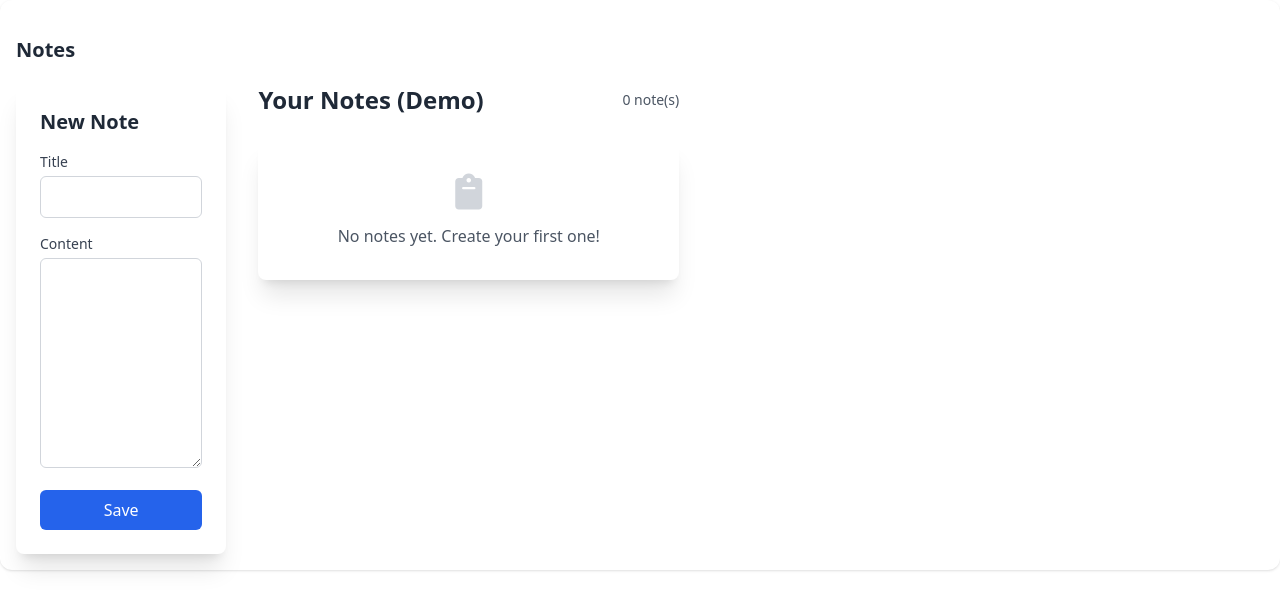
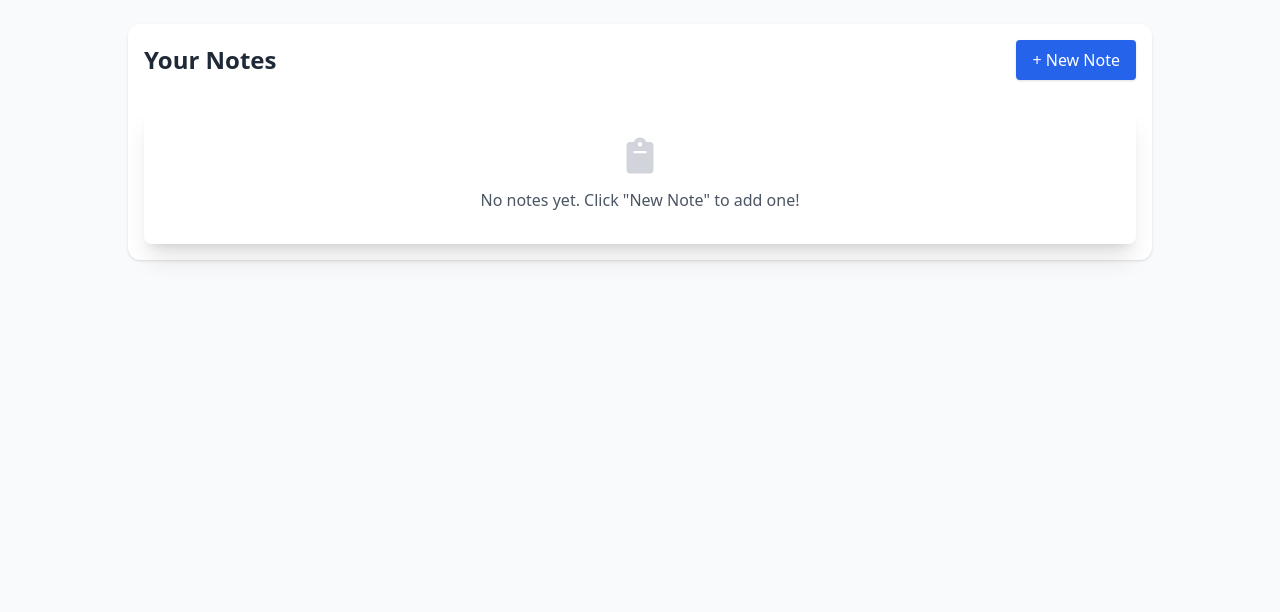
Before and after one commit to uly-r/team-red-dashboard, a PHP site: page /components/notes.php in a window 1280 px wide. Shown: the top 612 px of the page. Run offline with PHP 8.4, Linux system fonts and the light colour scheme; tables that the repository leaves empty hold one stand-in row (values such as "Sample post"); some libraries are stand-ins or nearby versions.

Commit message:
Deleted the side bar and left the user icon, and added a pop up to notes

```diff
--- a/src/views/components/notes.php
+++ b/src/views/components/notes.php
@@ -55,86 +55,37 @@
     <script src="https://cdn.tailwindcss.com"></script>
     <link rel="stylesheet" href="https://cdnjs.cloudflare.com/ajax/libs/font-awesome/6.0.0/css/all.min.css">
 </head>
-<body>
+<body class="bg-gray-50">
 
-    <div class="bg-white rounded-xl p-4 shadow flex flex-col items-start">
+<div class="bg-white rounded-xl p-4 shadow w-full max-w-5xl mx-auto mt-6">
+    <div class="flex justify-between items-center mb-6">
+        <h1 class="text-2xl font-bold text-gray-800">Your Notes</h1>
+        <button onclick="document.getElementById('noteModal').classList.remove('hidden')"
+                class="bg-blue-600 hover:bg-blue-700 text-white px-4 py-2 rounded shadow transition">
+            + New Note
+        </button>
+    </div>
 
-        <h2 class="text-xl font-bold text-gray-800 m-5 ml-0">Notes</h2>
-        <!-- Flash Messages -->
+    <!-- Flash Message -->
     <?php if (isset($_SESSION['note_message'])): ?>
-            <div class="mb-6 p-4 bg-green-100 border border-green-400 text-green-700 rounded w-full">
+        <div class="mb-6 p-4 bg-green-100 border border-green-400 text-green-700 rounded">
             <?= $_SESSION['note_message']; unset($_SESSION['note_message']); ?>
         </div>
     <?php endif; ?>
-        <div class="flex flex-col lg:flex-row gap-8">
-            <!-- Note Form -->
-            <div class="lg:w-1/3">
-                <div class="bg-white rounded-lg shadow-xl p-6 sticky top-4">
-                    <h2 class="text-xl font-bold text-gray-800 mb-4">
-                        <?= $editing_note ? 'Edit Note' : 'New Note' ?>
-                    </h2>
-                    <form action="" method="POST">
-                        <?php if ($editing_note): ?>
-                            <input type="hidden" name="note_id" value="<?= $editing_note['id'] ?>">
-                        <?php endif; ?>
 
-                        <div class="mb-4">
-                            <label for="title" class="block text-sm font-medium text-gray-700 mb-1">Title</label>
-                            <input type="text" id="title" name="title"
-                                   value="<?= htmlspecialchars($editing_note['title'] ?? '') ?>"
-                                   class="w-full px-3 py-2 border border-gray-300 rounded-md focus:ring-blue-500 focus:border-blue-500"
-                                   required>
-                        </div>
-
-                        <div class="mb-4">
-                            <label for="content" class="block text-sm font-medium text-gray-700 mb-1">Content</label>
-                            <textarea id="content" name="content" rows="8"
-                                      class="w-full px-3 py-2 border border-gray-300 rounded-md focus:ring-blue-500 focus:border-blue-500"
-                                      required><?= htmlspecialchars($editing_note['content'] ?? '') ?></textarea>
-                        </div>
-
-                        <button type="submit" name="<?= $editing_note ? 'update_note' : 'add_note' ?>"
-                                class="w-full bg-blue-600 hover:bg-blue-700 text-white font-medium py-2 px-4 rounded-md transition">
-                            <?= $editing_note ? 'Update' : 'Save' ?>
-                        </button>
-
-                        <?php if ($editing_note): ?>
-                            <a href="notes.php" class="block mt-2 text-center text-sm text-gray-600 hover:text-gray-800">
-                                Cancel
-                            </a>
-                        <?php endif; ?>
-                    </form>
-                </div>
-            </div>
-
-            <!-- Notes List -->
-            <div class="lg:w-2/3">
-                <div class="flex justify-between items-center mb-6">
-                    <h1 class="text-2xl font-bold text-gray-800">Your Notes (Demo)</h1>
-                    <span class="text-sm text-gray-600"><?= count($notes) ?> note(s)</span>
-                </div>
-
+    <!-- Notes Display -->
     <?php if (empty($notes)): ?>
         <div class="bg-white rounded-lg shadow-xl p-8 text-center">
             <i class="fas fa-clipboard text-4xl text-gray-300 mb-3"></i>
-                        <p class="text-gray-600">No notes yet. Create your first one!</p>
+            <p class="text-gray-600">No notes yet. Click "New Note" to add one!</p>
         </div>
     <?php else: ?>
         <div class="grid gap-4">
             <?php foreach ($notes as $note): ?>
-                            <div class="bg-white rounded-lg shadow overflow-hidden hover:shadow-md transition">
-                                <div class="p-5">
+                <div class="bg-white rounded-lg shadow p-4 hover:shadow-md transition">
                     <div class="flex justify-between items-start mb-2">
-                                        <h3 class="text-lg font-semibold text-gray-800">
-                                            <?= htmlspecialchars($note['title']) ?>
-                                        </h3>
+                        <h3 class="text-lg font-semibold text-gray-800"><?= htmlspecialchars($note['title']) ?></h3>
                         <div class="flex space-x-3">
-                                            <!-- <a href="dashboard.php?edit=<?= $note['id'] ?>$notes"
-                                               class="text-blue-500 hover:text-blue-700"
-                                               title="Edit">
-                                                <i class="fas fa-edit"></i>
-                                            </a> -->
-
                             <a href="dashboard.php?delete=<?= $note['id'] ?>#notes"
                                class="text-red-500 hover:text-red-700"
                                title="Delete"
@@ -145,12 +96,40 @@
                     </div>
                     <p class="text-gray-600 whitespace-pre-wrap"><?= htmlspecialchars($note['content']) ?></p>
                 </div>
-                            </div>
             <?php endforeach; ?>
         </div>
     <?php endif; ?>
 </div>
+
+<!-- MODAL -->
+<div id="noteModal" class="fixed inset-0 bg-black bg-opacity-50 flex items-center justify-center z-50 hidden">
+    <div class="bg-white rounded-lg shadow-xl p-6 w-full max-w-lg relative">
+        <button onclick="document.getElementById('noteModal').classList.add('hidden')"
+                class="absolute top-2 right-3 text-gray-500 hover:text-gray-700 text-xl">&times;</button>
+        <h2 class="text-xl font-bold text-gray-800 mb-4">New Note</h2>
+        <form action="" method="POST">
+            <div class="mb-4">
+                <label for="title" class="block text-sm font-medium text-gray-700 mb-1">Title</label>
+                <input type="text" id="title" name="title"
+                       class="w-full px-3 py-2 border border-gray-300 rounded-md focus:ring-blue-500 focus:border-blue-500"
+                       required>
+            </div>
+
+            <div class="mb-4">
+                <label for="content" class="block text-sm font-medium text-gray-700 mb-1">Content</label>
+                <textarea id="content" name="content" rows="6"
+                          class="w-full px-3 py-2 border border-gray-300 rounded-md focus:ring-blue-500 focus:border-blue-500"
+                          required></textarea>
+            </div>
+
+            <button type="submit" name="add_note"
+                    class="w-full bg-blue-600 hover:bg-blue-700 text-white font-medium py-2 px-4 rounded-md transition">
+                Save Note
+            </button>
+        </form>
     </div>
 </div>
+
 </body>
+
 </html>
```
Also changed, not shown: src/views/dashboard.php (+9 -50 lines). Lines whose indentation alone changed are shown as unchanged.
